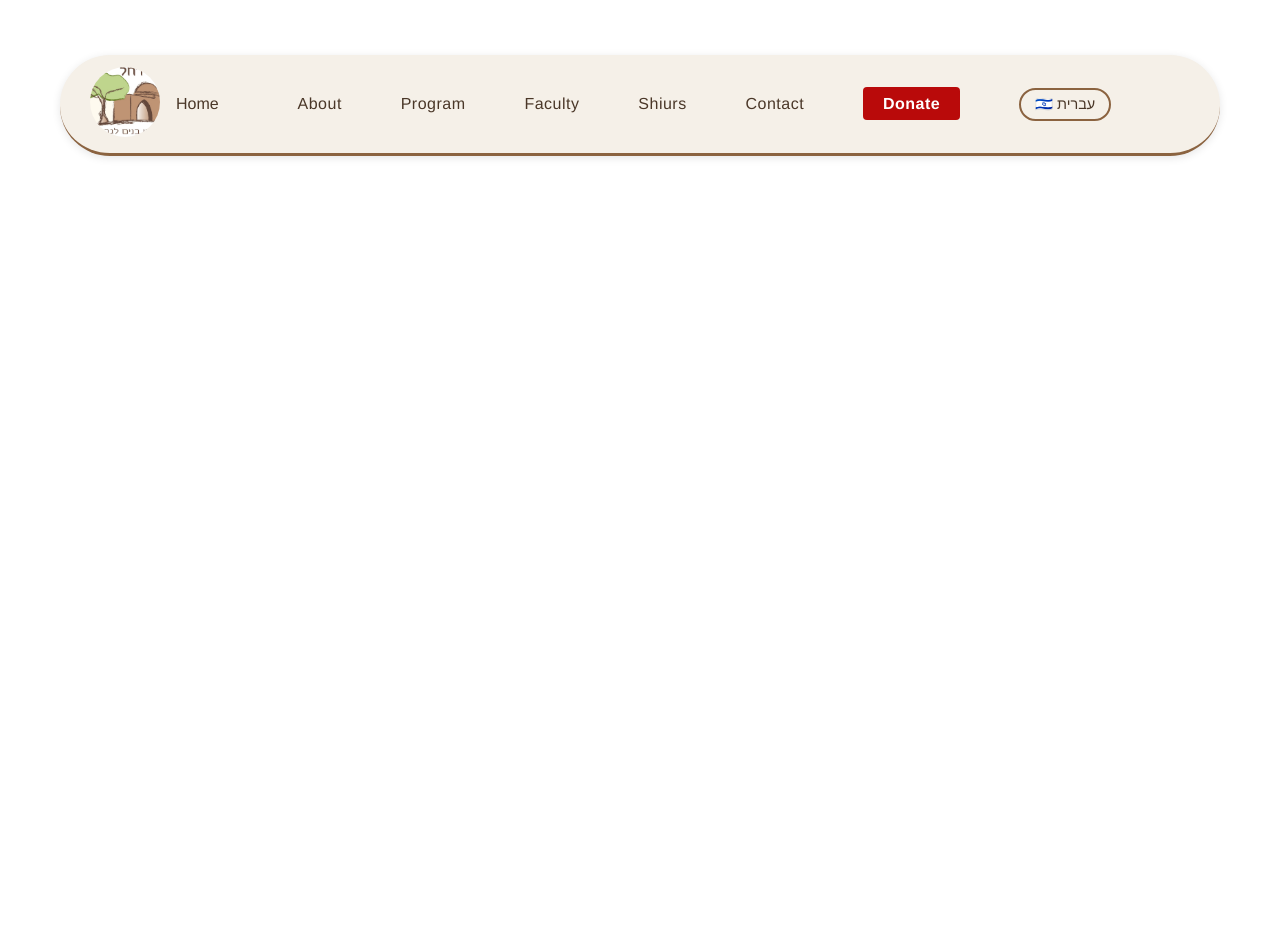
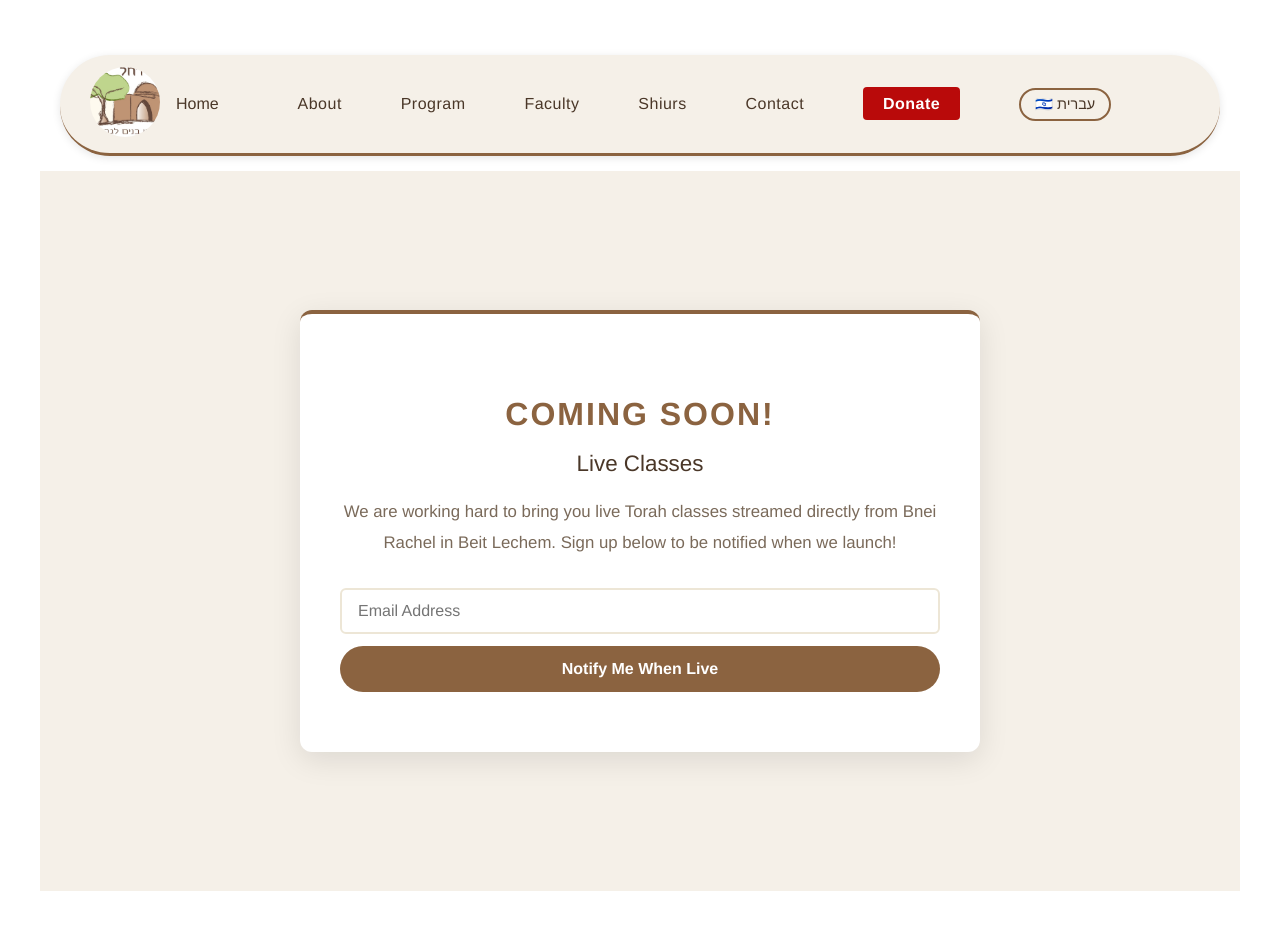
Before and after one commit to Jesskiroff/bnei-rachel-website-, a React (Vite) app: page /shiurs/live-classes in a window 1280 px wide. Before the commit the page ends 800 px from the top, so only its background shows below. Built offline with nearby package versions, Linux system fonts and the light colour scheme; no server answers.

Commit message:
add coming soon to live classes

```diff
--- a/src/App.jsx
+++ b/src/App.jsx
@@ -15,7 +15,7 @@ import Photos from './pages/about/Photos.jsx'
 
 import HostEvent from './pages/program/HostEvent.jsx'
 import Schedule from './pages/program/Schedule.jsx'
-import Calendar from './pages/program/Calendar.jsx'
+// import Calendar from './pages/program/Calendar.jsx'
 
 import Administration from './pages/faculty/Administration.jsx'
 import Staff from './pages/faculty/Staff.jsx'
@@ -24,6 +24,8 @@ import GuestSpeakers from './pages/faculty/GuestSpeakers.jsx'
 import ThankYou from "./pages/ThankYou";
 
 import ContactSuccess from "./pages/ContactSuccess";
+
+import LiveClasses from "./pages/shiurs/LiveClasses.jsx";
 
 function App() {
   return (
@@ -46,7 +48,7 @@ function App() {
 
         <Route path="/program/host-event" element={<HostEvent />} />
         <Route path="/program/schedule" element={<Schedule />} />
-        <Route path="/program/calendar" element={<Calendar />} />
+        {/* <Route path="/program/calendar" element={<Calendar />} /> */}
 
         <Route path="/faculty/administration" element={<Administration />} />
         <Route path="/faculty/staff" element={<Staff />} />
@@ -56,6 +58,8 @@ function App() {
 
         <Route path="/contact-success" element={<ContactSuccess />} />
 
+        <Route path="/shiurs/live-classes" element={<LiveClasses />} />
+
 
       </Routes>
 
--- a/src/Navbar.jsx
+++ b/src/Navbar.jsx
@@ -49,7 +49,7 @@ function Navbar() {
             <ul className="dropdown">
               <li><Link to="/program/host-event">{t.hostEvent}</Link></li>
               <li><Link to="/program/schedule">{t.schedule}</Link></li>
-              <li><Link to="/program/calendar">{t.calendar}</Link></li>
+              {/* <li><Link to="/program/calendar">{t.calendar}</Link></li> */}
             </ul>
           )}
         </li>
--- a/src/pages/about/Photos.jsx
+++ b/src/pages/about/Photos.jsx
@@ -1,8 +1,8 @@
 import { useState } from "react";
 import { useLanguage } from "../../LanguageContext";
 import translations from "../../translations";
-import PageBanner from "../../PageBanner";
-import bannerImg from "../../assets/farmPic.jpeg";
+// import PageBanner from "../../PageBanner";
+// import bannerImg from "../../assets/farmPic.jpeg";
 import "./Photos.css";
 
 // Import your photos here
@@ -37,7 +37,7 @@ function Photos() {
 
   return (
     <div>
-      <PageBanner title={t.photos} image={bannerImg} />
+      {/* <PageBanner title={t.photos} image={bannerImg} /> */}
       <div className="photos-container">
 
         {/* Category Filter Buttons */}
--- /dev/null
+++ b/src/pages/shiurs/LiveClasses.css
@@ -0,0 +1,106 @@
+.live-classes-page {
+    min-height: 80vh;
+    display: flex;
+    align-items: center;
+    justify-content: center;
+    background-color: #f5f0e8;
+    padding: 40px 20px;
+    font-family: Helvetica, Arial, sans-serif;
+  }
+
+  .live-classes-card {
+    background-color: white;
+    max-width: 600px;
+    width: 100%;
+    padding: 60px 40px;
+    border-radius: 12px;
+    text-align: center;
+    box-shadow: 0 8px 30px rgba(0, 0, 0, 0.1);
+    border-top: 4px solid #8b6340;
+  }
+
+  .live-classes-icon {
+    font-size: 4rem;
+    margin-bottom: 20px;
+  }
+
+  .live-classes-card h1 {
+    font-size: 2rem;
+    color: #8b6340;
+    font-weight: 700;
+    margin-bottom: 8px;
+    letter-spacing: 2px;
+    text-transform: uppercase;
+  }
+
+  .live-classes-card h2 {
+    font-size: 1.4rem;
+    color: #4a3728;
+    font-weight: 500;
+    margin-bottom: 20px;
+  }
+
+  .live-classes-card p {
+    font-size: 1.05rem;
+    color: #7a6a5a;
+    line-height: 1.8;
+    margin-bottom: 30px;
+  }
+
+  /* Email signup form */
+  .signup-form {
+    display: flex;
+    flex-direction: column;
+    gap: 12px;
+    align-items: center;
+  }
+
+  .signup-input {
+    width: 100%;
+    padding: 12px 16px;
+    border: 2px solid #ede6d6;
+    border-radius: 6px;
+    font-size: 1rem;
+    font-family: Helvetica, Arial, sans-serif;
+    outline: none;
+    transition: border 0.3s ease;
+    box-sizing: border-box;
+  }
+
+  .signup-input:focus {
+    border-color: #8b6340;
+  }
+
+  .signup-btn {
+    width: 100%;
+    padding: 14px;
+    background-color: #8b6340;
+    color: white;
+    border: none;
+    border-radius: 50px;
+    font-size: 1rem;
+    font-weight: 600;
+    font-family: Helvetica, Arial, sans-serif;
+    cursor: pointer;
+    transition: background-color 0.3s ease;
+  }
+
+  .signup-btn:hover {
+    background-color: #6b8c42;
+  }
+
+  .signup-btn:disabled {
+    background-color: #ccc;
+    cursor: not-allowed;
+  }
+
+  .signup-error {
+    color: #c0392b;
+    font-size: 0.9rem;
+  }
+
+  .signup-success p {
+    color: #6b8c42;
+    font-size: 1.1rem;
+    font-weight: 500;
+  }
--- /dev/null
+++ b/src/pages/shiurs/LiveClasses.jsx
@@ -0,0 +1,78 @@
+import { useState } from "react";
+import { useLanguage } from "../../LanguageContext";
+import translations from "../../translations";
+import { supabase } from "../../supabaseClient";
+import "./LiveClasses.css";
+
+function LiveClasses() {
+  const { language } = useLanguage();
+  const t = translations[language];
+  const [email, setEmail] = useState("");
+  const [submitted, setSubmitted] = useState(false);
+  const [error, setError] = useState("");
+  const [loading, setLoading] = useState(false);
+
+  async function handleSignup(e) {
+    e.preventDefault();
+    setError("");
+
+    if (!email) {
+      setError(language === "en" ? "Please enter your email." : "אנא הכנס את כתובת האימייל שלך.");
+      return;
+    }
+
+    setLoading(true);
+
+    const { error: dbError } = await supabase
+      .from("live_class_signups")
+      .insert([{ email }]);
+
+    setLoading(false);
+
+    if (dbError) {
+      setError(language === "en" ? "Something went wrong. Please try again." : "משהו השתבש. אנא נסה שוב.");
+      return;
+    }
+
+    setSubmitted(true);
+  }
+
+  return (
+    <div className="live-classes-page">
+      <div className="live-classes-card">
+        <div className="live-classes-icon"></div>
+        <h1>{t.comingSoon}</h1>
+        <h2>{t.liveClasses}</h2>
+        <p>{t.liveClassesDescription}</p>
+
+        {submitted ? (
+          <div className="signup-success">
+            <p>✅ {t.liveClassesSignupSuccess}</p>
+          </div>
+        ) : (
+          <form onSubmit={handleSignup} className="signup-form">
+            <input
+              type="email"
+              placeholder={t.donorEmail}
+              value={email}
+              onChange={(e) => setEmail(e.target.value)}
+              className="signup-input"
+            />
+            <button
+              type="submit"
+              className="signup-btn"
+              disabled={loading}
+            >
+              {loading
+                ? (language === "en" ? "Submitting..." : "שולח...")
+                : t.notifyMe}
+            </button>
+            {error && <p className="signup-error">{error}</p>}
+          </form>
+        )}
+      </div>
+    </div>
+  );
+}
+
+export default LiveClasses;
--- a/src/translations.js
+++ b/src/translations.js
@@ -81,6 +81,10 @@ const translations = {
       backToHome: "Back to Home",
       scheduleTitle: "Weekly Schedule — Yeshivat Bnei Rachel",
       scheduleSubtitle: "Academic Year 5786 | Elul & Winter Term — Tractate Bava Kama",
+      comingSoon: "Coming Soon!",
+      liveClassesDescription: "We are working hard to bring you live Torah classes streamed directly from Bnei Rachel in Beit Lechem. Sign up below to be notified when we launch!",
+      notifyMe: "Notify Me When Live",
+      liveClassesSignupSuccess: "You're on the list! We'll notify you when live classes launch.",
 
     },
     he: {
@@ -164,6 +168,10 @@ const translations = {
       backToHome: "חזרה לדף הבית",
       scheduleTitle: "מערכת שעות — ישיבת בני רחל",
       scheduleSubtitle: "שנת תשפ\"ו | זמן אלול וזמן חורף — מסכת בבא קמא",
+      comingSoon: "בקרוב",
+      liveClassesDescription: "אנו עובדים קשה כדי להביא לכם שיעורי תורה חיים המשודרים ישירות מבני רחל בבית לחם. הירשם למטה כדי לקבל הודעה כשנשיק!",
+      notifyMe: "הודע לי כשיהיה זמין",
+      liveClassesSignupSuccess: "אתה ברשימה! נודיע לך כשהשיעורים החיים יושקו.",
 
     },
   };
```
